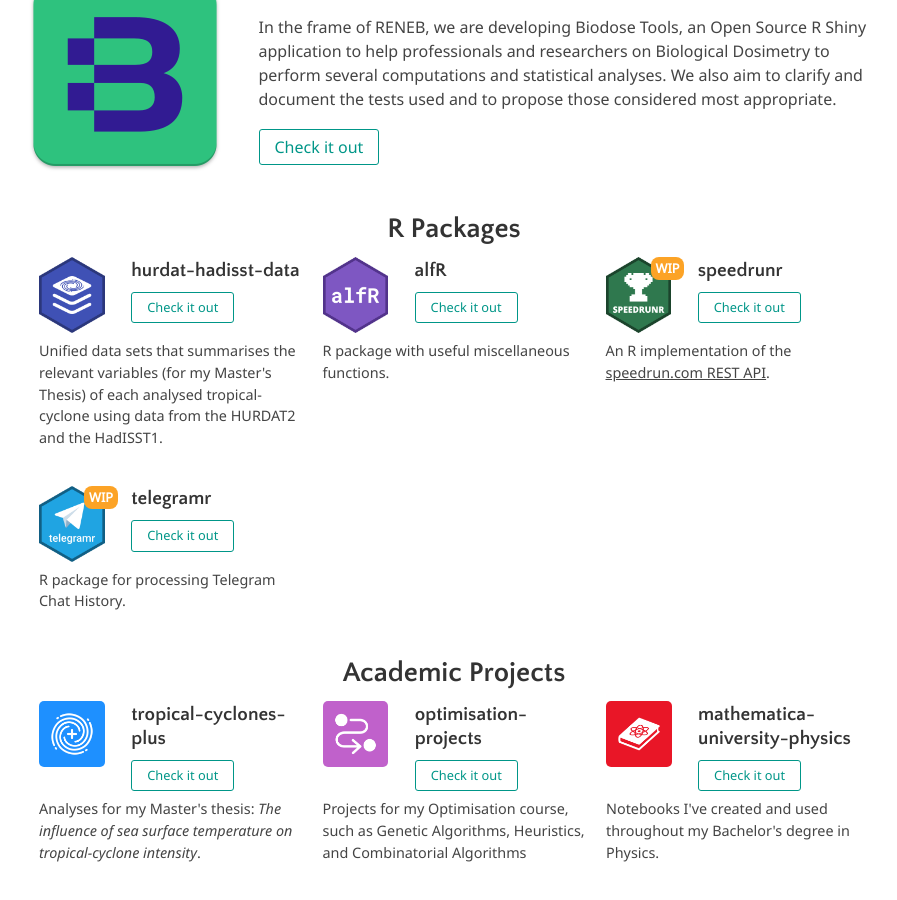
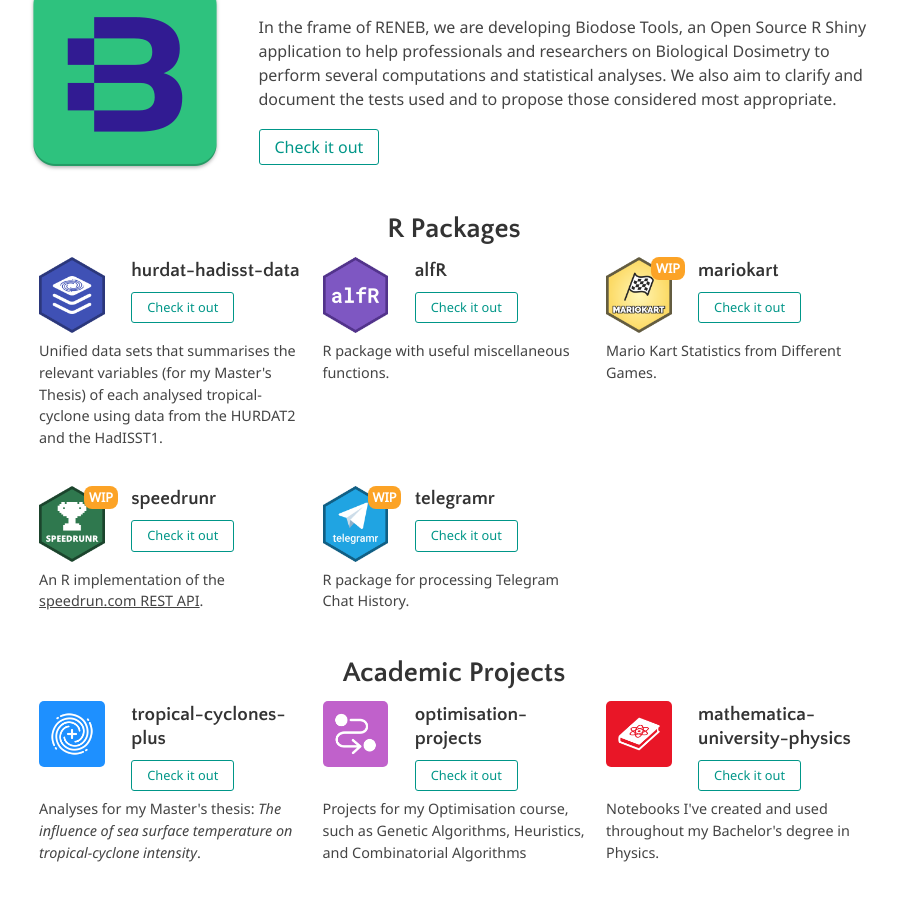
Before and after one commit to aldomann/projects-website, a Jekyll site: the page built from index.html, in a window 1280 px wide and 900 px high, scrolled down 428 px. Shown: the whole window, without its empty margins (186-1083 px from the left). Built offline with Jekyll 4.4.1, drawn with Linux system fonts in a browser that asks for light colours; nearby versions of some CDN libraries.

Commit message:
Added mariokart R package

```diff
--- a/_includes/r-packages.html
+++ b/_includes/r-packages.html
@@ -18,15 +18,23 @@
   %}
 
   {% include small-project.html
+    title =   "mariokart"
+    badge =   "WIP"
+    image =   "mariokart-hexagon.png"
+    link =    "https://github.com/aldomann/mariokart"
+    content = "Mario Kart Statistics from Different Games."
+  %}
+</div>
+
+<div class="small-projects-container">
+  {% include small-project.html
     title =   "speedrunr"
     badge =   "WIP"
     image =   "speedrunr-hexagon.png"
     link =    "https://github.com/aldomann/speedrunr"
     content = "An R implementation of the <a href='https://github.com/speedruncomorg/api'>speedrun.com REST API</a>."
   %}
-</div>
 
-<div class="small-projects-container">
   {% include small-project.html
     title =   "telegramr"
     badge =   "WIP"
```
Also changed, not shown: assets/img/mariokart-hexagon.png (added).
